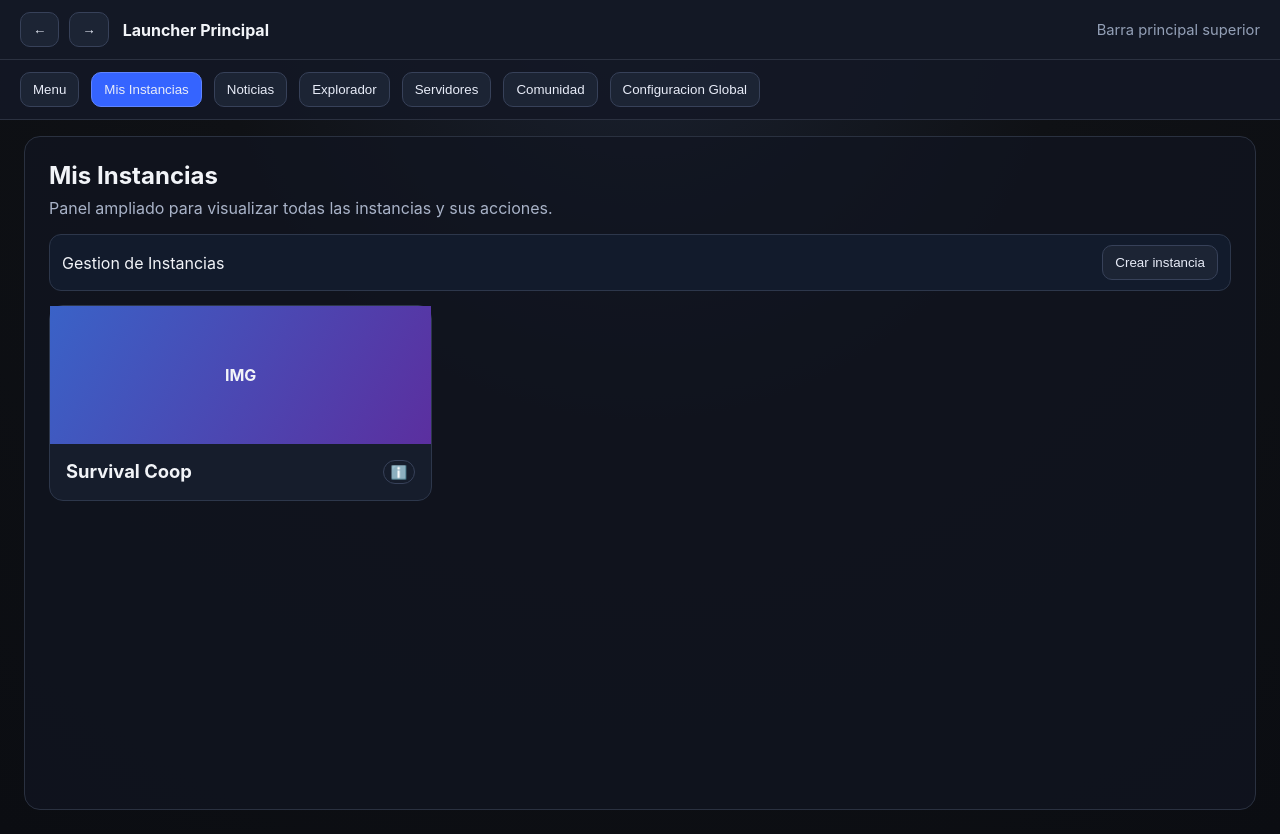
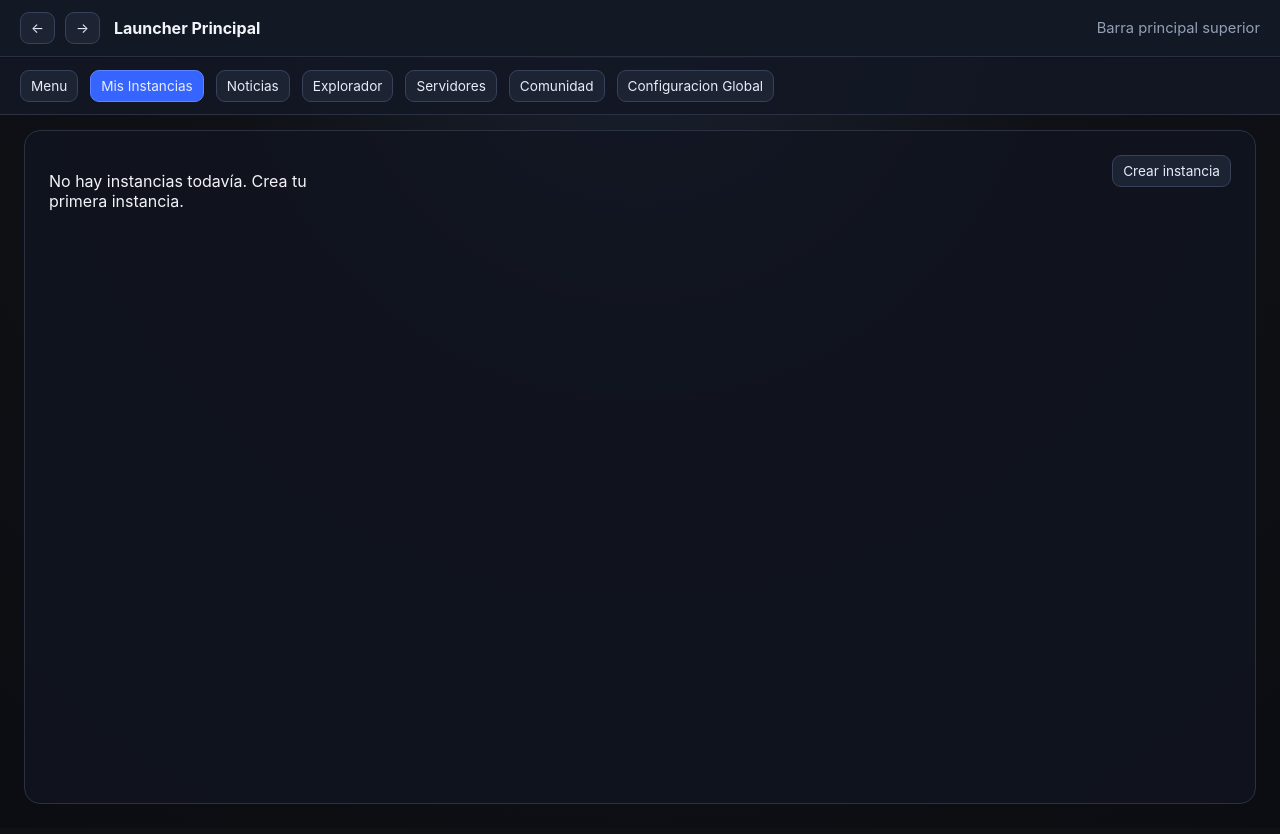
Before and after one commit to ManzanitaSpice/Interface, a React (Vite) app: page / in a window 1280 px wide. Built offline with nearby package versions, Linux system fonts and the light colour scheme.

Commit message:
Refactor launcher UI styles and wire real instance launch logs

```diff
--- a/src/App.tsx
+++ b/src/App.tsx
@@ -1,6 +1,10 @@
 import { useEffect, useMemo, useState } from "react";
 import { invoke } from "@tauri-apps/api/core";
-import "./App.css";
+import { listen, type UnlistenFn } from "@tauri-apps/api/event";
+import "./styles/app/base.css";
+import "./styles/app/layout.css";
+import "./styles/app/components.css";
+import "./styles/app/pages.css";
 
 type LoaderType = "vanilla" | "forge" | "fabric" | "neoforge" | "quilt";
 type TopSection = "menu" | "instances" | "news" | "explorer" | "servers" | "community" | "global-settings";
@@ -15,6 +19,19 @@ interface InstanceInfo {
   loader_type: LoaderType;
   loader_version: string | null;
   total_size_bytes: number;
+}
+
+interface LaunchProgressEvent {
+  id: string;
+  value: number;
+  stage: string;
+  state: "idle" | "running" | "done" | "error";
+}
+
+interface LaunchLogEvent {
+  id: string;
+  level: "info" | "warn" | "error";
+  message: string;
 }
 
 const SECTION_LABELS: { key: TopSection; label: string }[] = [
@@ -82,6 +99,9 @@ function App() {
   const [activeEditSection, setActiveEditSection] = useState<EditSection>("Ejecucion");
   const [appMode, setAppMode] = useState<AppMode>("main");
   const [activeCreateSection, setActiveCreateSection] = useState<(typeof CREATE_SECTIONS)[number]>("Base");
+  const [launchProgress, setLaunchProgress] = useState<LaunchProgressEvent | null>(null);
+  const [launchLogs, setLaunchLogs] = useState<LaunchLogEvent[]>([]);
+  const [launchError, setLaunchError] = useState<string | null>(null);
 
   useEffect(() => {
     const loadInstances = async () => {
@@ -95,19 +115,35 @@ function App() {
     void loadInstances();
   }, []);
 
-  const instanceCards = useMemo(() => {
-    if (instances.length > 0) return instances;
-    return [
-      {
-        id: "demo-1",
-        name: "Survival Coop",
-        minecraft_version: "1.20.1",
-        loader_type: "fabric" as const,
-        loader_version: "0.16.5",
-        total_size_bytes: 3_742_314_496,
-      },
-    ];
-  }, [instances]);
+  useEffect(() => {
+    let mounted = true;
+    const listeners: UnlistenFn[] = [];
+
+    const setupListeners = async () => {
+      const unlistenProgress = await listen<LaunchProgressEvent>("instance-launch-progress", (event) => {
+        if (!mounted) return;
+        if (selectedInstance && event.payload.id !== selectedInstance.id) return;
+        setLaunchProgress(event.payload);
+      });
+
+      const unlistenLog = await listen<LaunchLogEvent>("instance-launch-log", (event) => {
+        if (!mounted) return;
+        if (selectedInstance && event.payload.id !== selectedInstance.id) return;
+        setLaunchLogs((prev) => [...prev.slice(-100), event.payload]);
+      });
+
+      listeners.push(unlistenProgress, unlistenLog);
+    };
+
+    void setupListeners();
+
+    return () => {
+      mounted = false;
+      listeners.forEach((unlisten) => unlisten());
+    };
+  }, [selectedInstance]);
+
+  const instanceCards = useMemo(() => instances, [instances]);
 
   const enterEditMode = () => {
     if (!selectedInstance) return;
@@ -115,15 +151,39 @@ function App() {
     setShowInstancePanel(false);
   };
 
-  const launchInstance = () => {
+  const launchInstance = async () => {
     if (!selectedInstance) return;
-    setEditingInstance(selectedInstance);
-    setActiveEditSection("Ejecucion");
-    setShowInstancePanel(false);
+    setLaunchError(null);
+    setLaunchLogs([]);
+    setLaunchProgress({
+      id: selectedInstance.id,
+      value: 0,
+      stage: "Solicitando lanzamiento",
+      state: "running",
+    });
+
+    try {
+      await invoke("launch_instance", { id: selectedInstance.id });
+      setEditingInstance(selectedInstance);
+      setActiveEditSection("Ejecucion");
+      setShowInstancePanel(false);
+    } catch (error) {
+      const errorMessage = typeof error === "string" ? error : "No se pudo iniciar la instancia.";
+      setLaunchError(errorMessage);
+      setLaunchProgress({
+        id: selectedInstance.id,
+        value: 100,
+        stage: "Error al iniciar",
+        state: "error",
+      });
+    }
   };
 
   const onSelectInstance = (instance: InstanceInfo) => {
     setSelectedInstance(instance);
+    setLaunchError(null);
+    setLaunchLogs([]);
+    setLaunchProgress(null);
     setShowInstancePanel(true);
   };
 
@@ -140,17 +200,11 @@ function App() {
 
     return (
       <section className="full-section-page instances-page" onClick={() => setShowInstancePanel(false)}>
-        <header className="section-header">
-          <h1>Mis Instancias</h1>
-          <p>Panel ampliado para visualizar todas las instancias y sus acciones.</p>
-        </header>
-
-        <div className="instances-compact-toolbar" onClick={(event) => event.stopPropagation()}>
-          <span>Gestion de Instancias</span>
+        <div className="instances-floating-create" onClick={(event) => event.stopPropagation()}>
           <button type="button" onClick={() => setAppMode("create")}>Crear instancia</button>
         </div>
 
-        <div className={`instances-workspace ${showInstancePanel ? "with-panel" : ""}`}>
+        <div className="instances-workspace">
           <div className="instance-grid" onClick={(event) => event.stopPropagation()}>
             {instanceCards.map((instance) => {
               const tooltipText = `Version MC: ${instance.minecraft_version}\nLoader: ${prettyLoader(instance.loader_type)} ${instance.loader_version ?? "N/A"}\nAutor: Usuario Local\nPeso: ${formatBytes(instance.total_size_bytes)}`;
@@ -171,6 +225,7 @@ function App() {
                 </article>
               );
             })}
+            {instanceCards.length === 0 && <p>No hay instancias todavía. Crea tu primera instancia.</p>}
           </div>
 
           {showInstancePanel && selectedInstance && (
@@ -181,7 +236,7 @@ function App() {
                   key={action}
                   type="button"
                   onClick={
-                    action === "Editar" ? enterEditMode : action === "Iniciar" ? launchInstance : undefined
+                    action === "Editar" ? enterEditMode : action === "Iniciar" ? () => void launchInstance() : undefined
                   }
                 >
                   {action}
@@ -206,7 +261,7 @@ function App() {
           <div className="topbar-info">Creando nueva instancia</div>
         </header>
         <div className="create-layout">
-          <aside className="create-left-sidebar">
+          <aside className="create-left-sidebar compact-sidebar">
             {CREATE_SECTIONS.map((section) => (
               <button
                 key={section}
@@ -222,7 +277,7 @@ function App() {
             <h2>Crear instancia - {activeCreateSection}</h2>
             <p>Esta vista ocupa la pantalla completa (excepto la barra principal superior).</p>
           </main>
-          <aside className="create-right-sidebar">
+          <aside className="create-right-sidebar compact-sidebar">
             <h3>Panel de {activeCreateSection}</h3>
             <button type="button" onClick={() => setAppMode("main")}>Cancelar</button>
             <button type="button">Guardar borrador</button>
@@ -245,7 +300,7 @@ function App() {
           <div className="topbar-info">Editando: {editingInstance.name}</div>
         </header>
         <div className="edit-layout" onClick={(event) => event.stopPropagation()}>
-          <aside className="edit-left-sidebar">
+          <aside className="edit-left-sidebar compact-sidebar">
             {EDIT_SECTIONS.map((section) => (
               <button
                 key={section}
@@ -261,18 +316,24 @@ function App() {
             <h2>{activeEditSection}</h2>
             {activeEditSection === "Ejecucion" ? (
               <div className="execution-log">
-                <p>[00:00] Preparando directorios de instancia...</p>
-                <p>[00:01] Descargando dependencias y librerías base...</p>
-                <p>[00:03] Instalando loader y verificando assets...</p>
-                <p>[00:04] Aplicando argumentos de JVM y de lanzamiento...</p>
-                <p>[00:06] Iniciando proceso del juego...</p>
-                <p>[00:07] [LIVE] Minecraft inicializado correctamente.</p>
+                <div className="execution-actions">
+                  <button type="button" onClick={() => void launchInstance()}>Iniciar</button>
+                  {launchProgress && <span>{launchProgress.stage} ({launchProgress.value}%)</span>}
+                </div>
+                {launchError && <p className="execution-error">{launchError}</p>}
+                {launchLogs.length === 0 ? (
+                  <p>Sin logs todavía. Pulsa iniciar para lanzar la instancia real desde backend.</p>
+                ) : (
+                  launchLogs.map((log, index) => (
+                    <p key={`${log.level}-${index}`}>[{log.level.toUpperCase()}] {log.message}</p>
+                  ))
+                )}
               </div>
             ) : (
               <p>Vista completa de la instancia. Todo lo demás está oculto, excepto la barra superior principal.</p>
             )}
           </main>
-          <aside className="edit-right-sidebar">
+          <aside className="edit-right-sidebar compact-sidebar">
             <h3>Acciones de {activeEditSection}</h3>
             <button type="button">Accion 1</button>
             <button type="button">Accion 2</button>
--- /dev/null
+++ b/src/styles/app/base.css
@@ -0,0 +1,18 @@
+:root {
+  color-scheme: dark;
+  font-family: Inter, system-ui, -apple-system, Segoe UI, Roboto, Helvetica, Arial, sans-serif;
+}
+
+* {
+  box-sizing: border-box;
+}
+
+body {
+  margin: 0;
+  background: #0f1115;
+  color: #f2f4f8;
+}
+
+button {
+  font-family: inherit;
+}
--- /dev/null
+++ b/src/styles/app/components.css
@@ -0,0 +1,143 @@
+.brand {
+  font-weight: 700;
+  margin-left: 4px;
+}
+
+.topbar-info {
+  color: #94a0b7;
+  font-size: 0.92rem;
+}
+
+.topbar-primary button,
+.topbar-secondary button,
+.instance-right-panel button,
+.edit-left-sidebar button,
+.edit-right-sidebar button,
+.create-left-sidebar button,
+.create-right-sidebar button,
+.instances-floating-create button {
+  border: 1px solid #374159;
+  background: #1c2434;
+  color: #e8ecf8;
+  border-radius: 9px;
+  padding: 7px 10px;
+  cursor: pointer;
+  font-size: 0.85rem;
+}
+
+button.active {
+  background: #3564ff;
+  border-color: #5f84ff;
+}
+
+.instance-grid {
+  display: grid;
+  grid-template-columns: repeat(auto-fill, minmax(280px, 1fr));
+  gap: 14px;
+}
+
+.instance-card {
+  display: flex;
+  flex-direction: column;
+  border-radius: 14px;
+  border: 1px solid #2d374b;
+  overflow: visible;
+  background: #161d2c;
+  cursor: pointer;
+  transition: border-color 0.15s ease, box-shadow 0.15s ease;
+}
+
+.instance-card.active {
+  border-color: #6c8fff;
+  box-shadow: 0 0 0 1px #6c8fff;
+}
+
+.instance-cover {
+  height: 120px;
+  display: grid;
+  place-items: center;
+  background: linear-gradient(120deg, #3a62c7, #5b2f9f);
+  font-weight: 700;
+}
+
+.instance-meta {
+  padding: 14px;
+  display: flex;
+  justify-content: space-between;
+  align-items: flex-start;
+}
+
+.instance-meta h3 {
+  margin: 0;
+  font-size: 1.02rem;
+}
+
+.instance-extra-tooltip {
+  position: relative;
+  border: 1px solid #374159;
+  border-radius: 999px;
+  padding: 3px 7px;
+  font-size: 0.84rem;
+}
+
+.tooltip-bubble {
+  position: absolute;
+  right: 0;
+  bottom: calc(100% + 8px);
+  min-width: 230px;
+  max-width: 300px;
+  white-space: pre-line;
+  border: 1px solid #3b4458;
+  border-radius: 10px;
+  background: #0c1220;
+  color: #dce4f7;
+  padding: 10px;
+  box-shadow: 0 8px 24px rgba(0, 0, 0, 0.35);
+  opacity: 0;
+  visibility: hidden;
+  transition: opacity 0.2s ease;
+  transition-delay: 0.8s;
+  z-index: 5;
+}
+
+.instance-extra-tooltip:hover .tooltip-bubble,
+.instance-extra-tooltip:focus-within .tooltip-bubble {
+  opacity: 1;
+  visibility: visible;
+}
+
+.instance-right-panel {
+  position: absolute;
+  top: 0;
+  right: 0;
+  width: 260px;
+  border: 1px solid #2a3242;
+  background: #121a2a;
+  border-radius: 14px;
+  padding: 14px;
+  display: grid;
+  align-content: start;
+  gap: 8px;
+}
+
+.execution-log {
+  border: 1px solid #2a3140;
+  border-radius: 10px;
+  background: #090d16;
+  padding: 14px;
+  font-family: "JetBrains Mono", "Fira Code", monospace;
+  color: #a7d3a0;
+  max-height: 65vh;
+  overflow: auto;
+}
+
+.execution-actions {
+  display: flex;
+  align-items: center;
+  gap: 10px;
+  margin-bottom: 10px;
+}
+
+.execution-error {
+  color: #ff9696;
+}
--- /dev/null
+++ b/src/styles/app/layout.css
@@ -0,0 +1,73 @@
+.app-shell {
+  min-height: 100vh;
+  background: radial-gradient(circle at top, #1a2130 0%, #0f1115 40%, #0b0d12 100%);
+}
+
+.topbar-primary,
+.topbar-secondary {
+  display: flex;
+  align-items: center;
+  gap: 12px;
+  padding: 12px 20px;
+  border-bottom: 1px solid #2b3140;
+}
+
+.topbar-primary {
+  justify-content: space-between;
+  background: #131825;
+  position: sticky;
+  top: 0;
+  z-index: 30;
+}
+
+.topbar-left-controls {
+  display: flex;
+  align-items: center;
+  gap: 10px;
+}
+
+.topbar-secondary {
+  background: rgba(19, 24, 37, 0.9);
+  position: sticky;
+  top: 58px;
+  z-index: 20;
+  flex-wrap: wrap;
+}
+
+.content-wrap {
+  padding: 16px 24px 24px;
+}
+
+.instances-workspace {
+  position: relative;
+}
+
+.edit-layout,
+.create-layout {
+  min-height: calc(100vh - 58px);
+  display: grid;
+  grid-template-columns: 200px 1fr 220px;
+}
+
+.edit-left-sidebar,
+.edit-right-sidebar,
+.create-left-sidebar,
+.create-right-sidebar {
+  border-right: 1px solid #2a3140;
+  background: #111827;
+  padding: 12px;
+  display: grid;
+  align-content: start;
+  gap: 6px;
+}
+
+.edit-right-sidebar,
+.create-right-sidebar {
+  border-right: 0;
+  border-left: 1px solid #2a3140;
+}
+
+.edit-main-content,
+.create-main-content {
+  padding: 24px;
+}
--- /dev/null
+++ b/src/styles/app/pages.css
@@ -0,0 +1,18 @@
+.full-section-page {
+  min-height: calc(100vh - 126px);
+  border: 1px solid #2a3140;
+  border-radius: 16px;
+  padding: 24px;
+  background: rgba(16, 21, 33, 0.75);
+}
+
+.instances-page {
+  position: relative;
+}
+
+.instances-floating-create {
+  position: absolute;
+  top: 24px;
+  right: 24px;
+  z-index: 4;
+}
```
